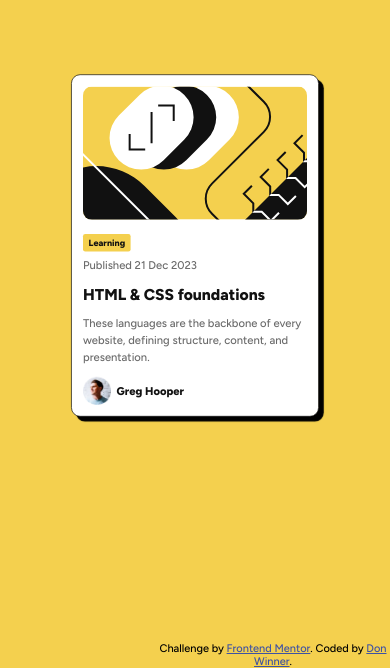
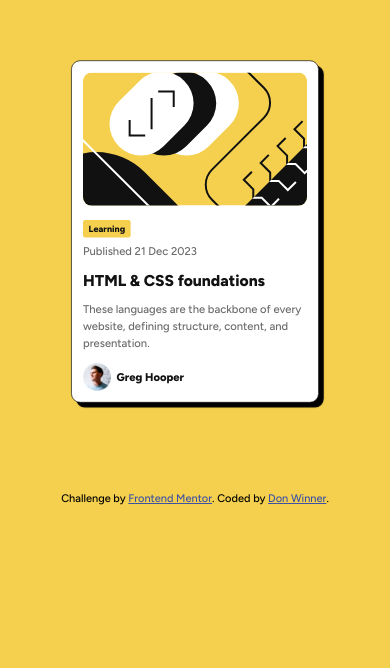
Before and after one commit to Don7Winner/Card.com, a plain HTML site: page index.html in a window 390 px wide. Shown: the part 176-844 px from the top of the page. Drawn offline with Linux system fonts and the light colour scheme.

Commit message:
updated media query and changed title name

```diff
--- a/CSS/Responsiveness.css
+++ b/CSS/Responsiveness.css
@@ -1,4 +1,4 @@
-@media (max-width: 411px) {
+@media (max-width: 420px) {
   .card {
     transform: scale(0.7);
   }
--- a/CSS/sytlesheet.css
+++ b/CSS/sytlesheet.css
@@ -1,10 +1,6 @@
 .attribution {
   font-size: 11px;
   text-align: center;
-
-  position: absolute;
-  bottom: 0;
-  left: 40%;
 }
 .attribution a {
   color: hsl(228, 45%, 44%);
@@ -38,6 +34,8 @@ body {
   border-radius: 0.8rem;
   padding: 1rem;
   width: 320px;
+  margin-bottom: 1rem;
+  transform: scale(0.8);
 }
 .illustration-img {
   border: none;
--- a/index.html
+++ b/index.html
@@ -12,7 +12,7 @@
       href="./assets/images/favicon-32x32.png"
     />
 
-    <title>Frontend Mentor | Blog preview card</title>
+    <title>Blog preview card</title>
     <!-- THE LINK FOR THE FONT FAMILY  -->
     <link rel="preconnect" href="https://fonts.googleapis.com" />
     <link rel="preconnect" href="https://fonts.gstatic.com" crossorigin />
```
